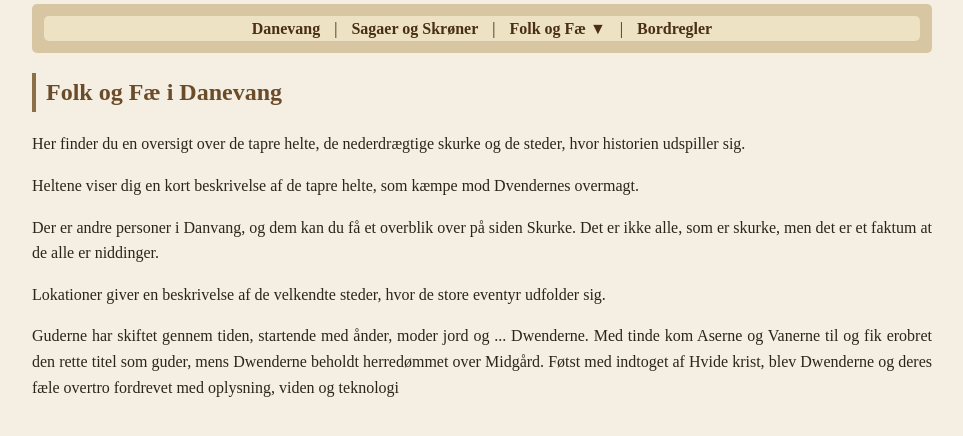
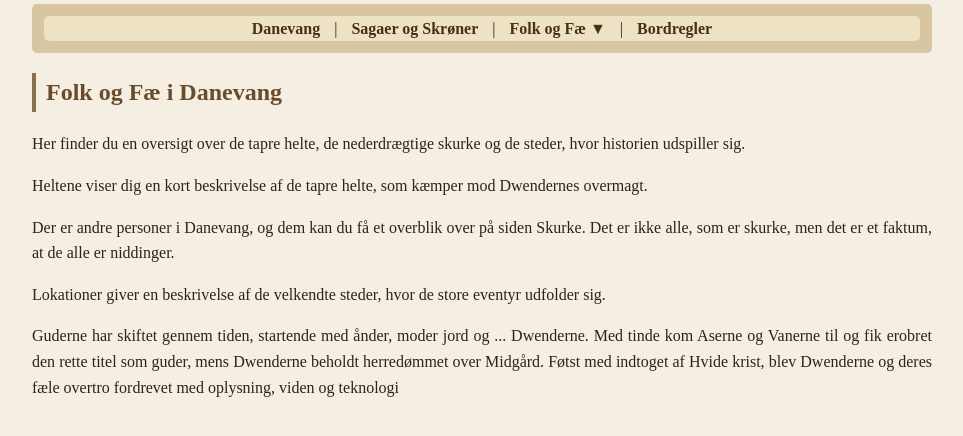
Before and after one commit to Stoffer75/den2side.dk, a Jekyll site: the page built from karakterer.html, in a window 1280 px wide, cut to the strip 274-710 px from the top of the page. Shown: the whole strip, without its empty margins (158-1121 px from the left). Built offline with Jekyll 4.4.1, drawn with Linux system fonts in a browser that asks for light colours.

Commit message:
Update karakterer.html

```diff
--- a/karakterer.html
+++ b/karakterer.html
@@ -6,12 +6,12 @@ title: Danevang
 <p>
 Her finder du en oversigt over de tapre helte, de nederdrægtige skurke og de steder, hvor historien udspiller sig.</p>
 
-<p>Heltene viser dig en kort beskrivelse af de tapre helte, som kæmpe mod Dvendernes overmagt.</p>
+<p>Heltene viser dig en kort beskrivelse af de tapre helte, som kæmper mod Dwendernes overmagt.</p>
 
 <p></p>
 
-<p>Der er andre personer i Danvang, og dem kan du få et overblik over på siden Skurke.
-  Det er ikke alle, som er skurke, men det er et faktum at de alle er niddinger.</p>
+<p>Der er andre personer i Danevang, og dem kan du få et overblik over på siden Skurke.
+  Det er ikke alle, som er skurke, men det er et faktum, at de alle er niddinger.</p>
 
 <p></p>
 
```
